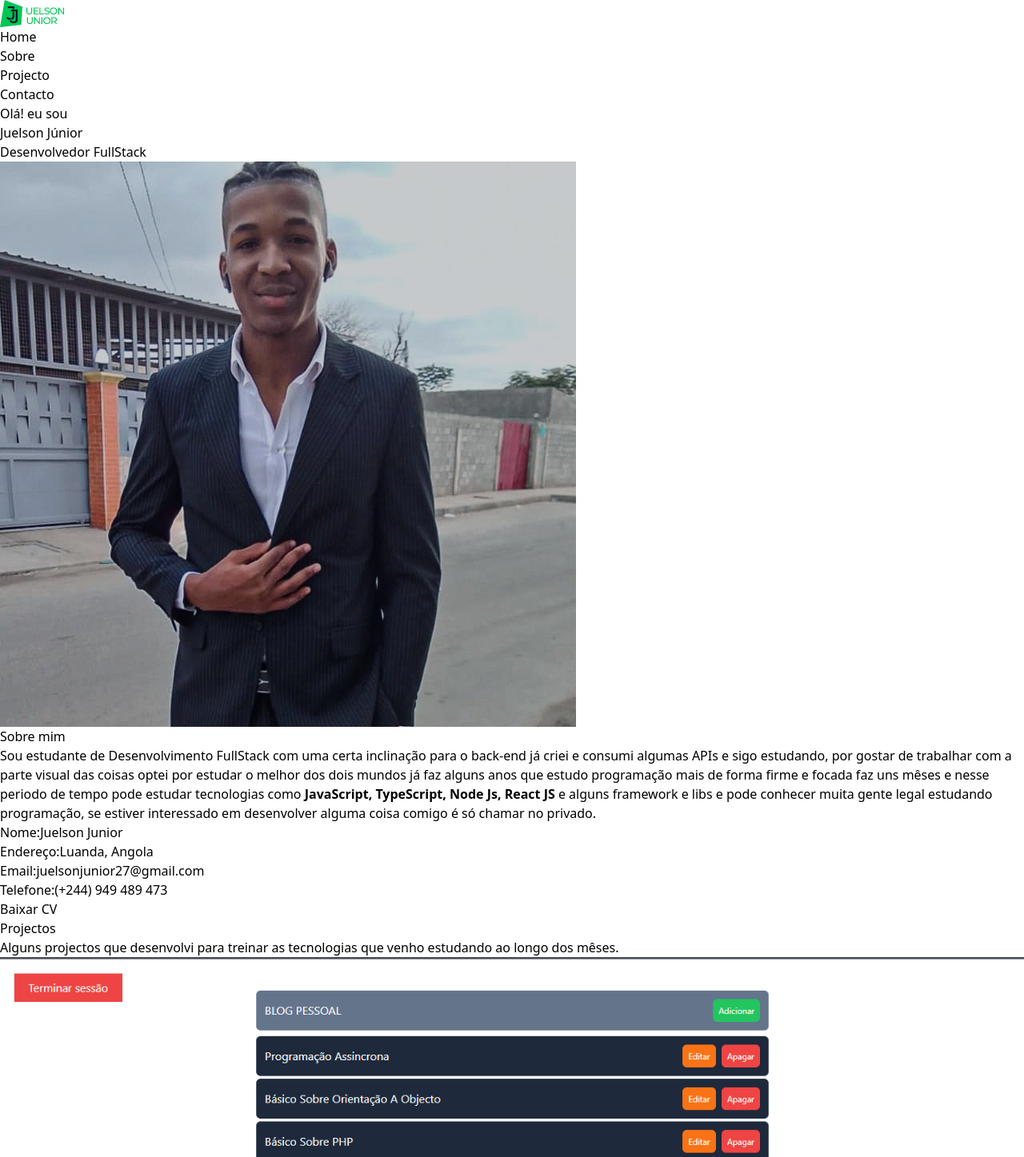
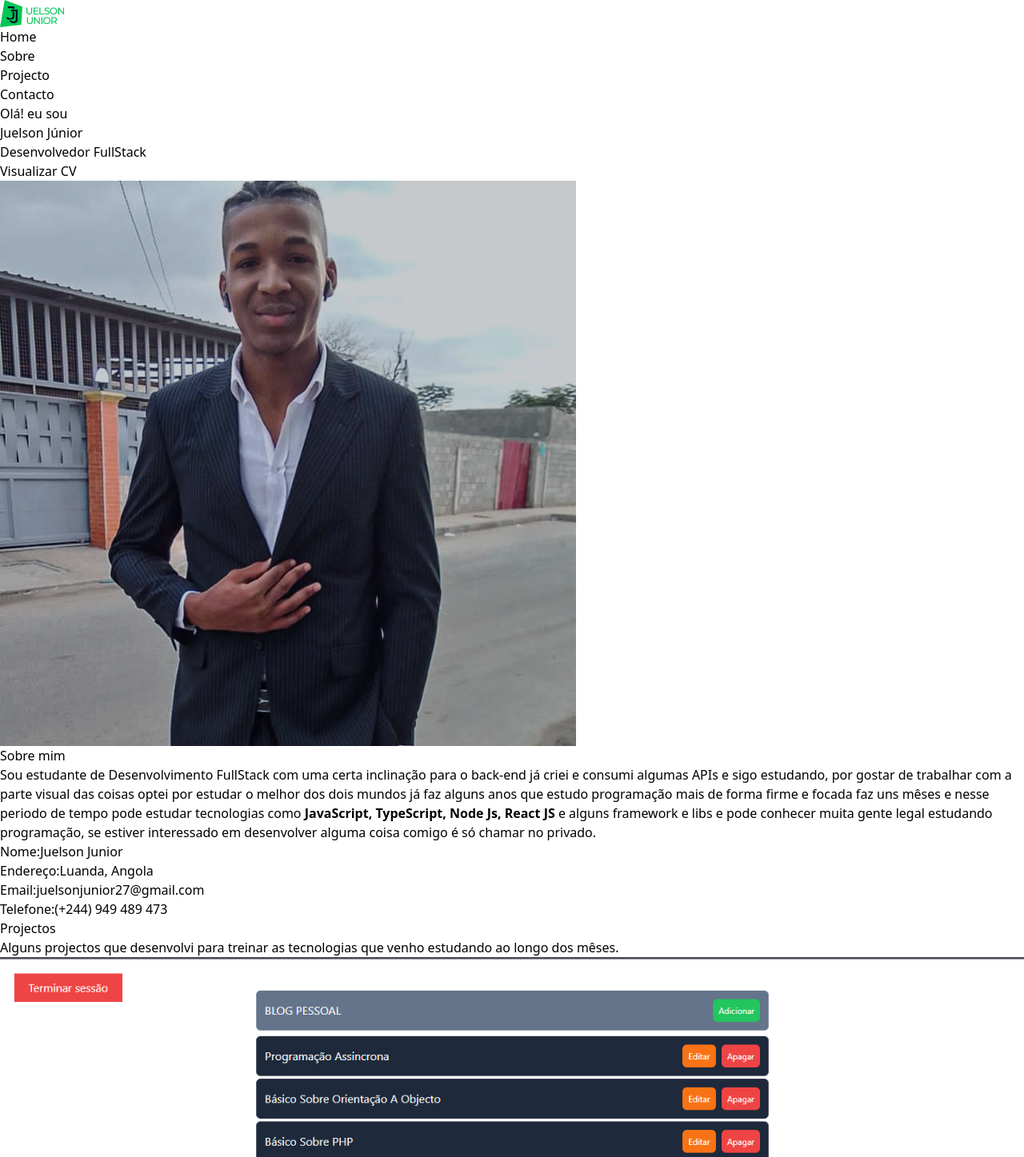
Before and after one commit to juelsonjunior/Portofolio, a React (Vite) app: page / in a window 1280 px wide. Shown: the top 1447 px of the page at 80% size. Built offline with nearby package versions, Linux system fonts and the light colour scheme.

Commit message:
Reposicionando elementos

```diff
--- a/src/components/about.jsx
+++ b/src/components/about.jsx
@@ -10,7 +10,7 @@ function About() {
                 <p className="my-5 text-justify">
                     Sou estudante de Desenvolvimento FullStack com uma certa inclinação para o back-end já criei e consumi algumas APIs e sigo estudando, por gostar de trabalhar com a parte visual das coisas optei por estudar o melhor dos dois mundos já faz alguns anos que estudo programação mais de forma firme e focada faz uns mêses e nesse periodo de tempo pode estudar tecnologias como <strong>JavaScript, TypeScript, Node Js, React JS</strong> e alguns framework e libs e pode conhecer muita gente legal estudando programação, se estiver interessado em desenvolver alguma coisa comigo é só chamar no privado.
                 </p>
-                <div className="flex flex-col gap-5 text-lg">
+                <div className="flex flex-col gap-8 text-lg">
                     <div className="flex gap-10">
                         <span className="font-bold">Nome:</span>
                         <span className="">Juelson Junior</span>
@@ -28,11 +28,6 @@ function About() {
                         <span className="">(+244) 949 489 473</span>
                     </div>
                 </div>
-                <button className="mt-6 bg-slate-900 py-4 px-14 rounded-full text-green-500 uppercase">
-                    <a href="https://drive.google.com/file/d/1nB-XpIaL0sED7NfSZ1ttQgMTGc5y4MLB/view?usp=drive_link" target="_blank">
-                        Baixar CV
-                    </a>
-                </button>
             </div>
         </>
     );
--- a/src/components/home.jsx
+++ b/src/components/home.jsx
@@ -7,6 +7,11 @@ function Home() {
                 <p className="text-2xl font-bold text-green-500">
                     Desenvolvedor FullStack
                 </p>
+                <button className="mt-6 bg-slate-900 py-4 px-14 rounded-full text-green-500 ">
+                    <a href="https://drive.google.com/file/d/1nB-XpIaL0sED7NfSZ1ttQgMTGc5y4MLB/view?usp=drive_link" target="_blank">
+                        Visualizar CV
+                    </a>
+                </button>
             </div>
         </>
     );
```
